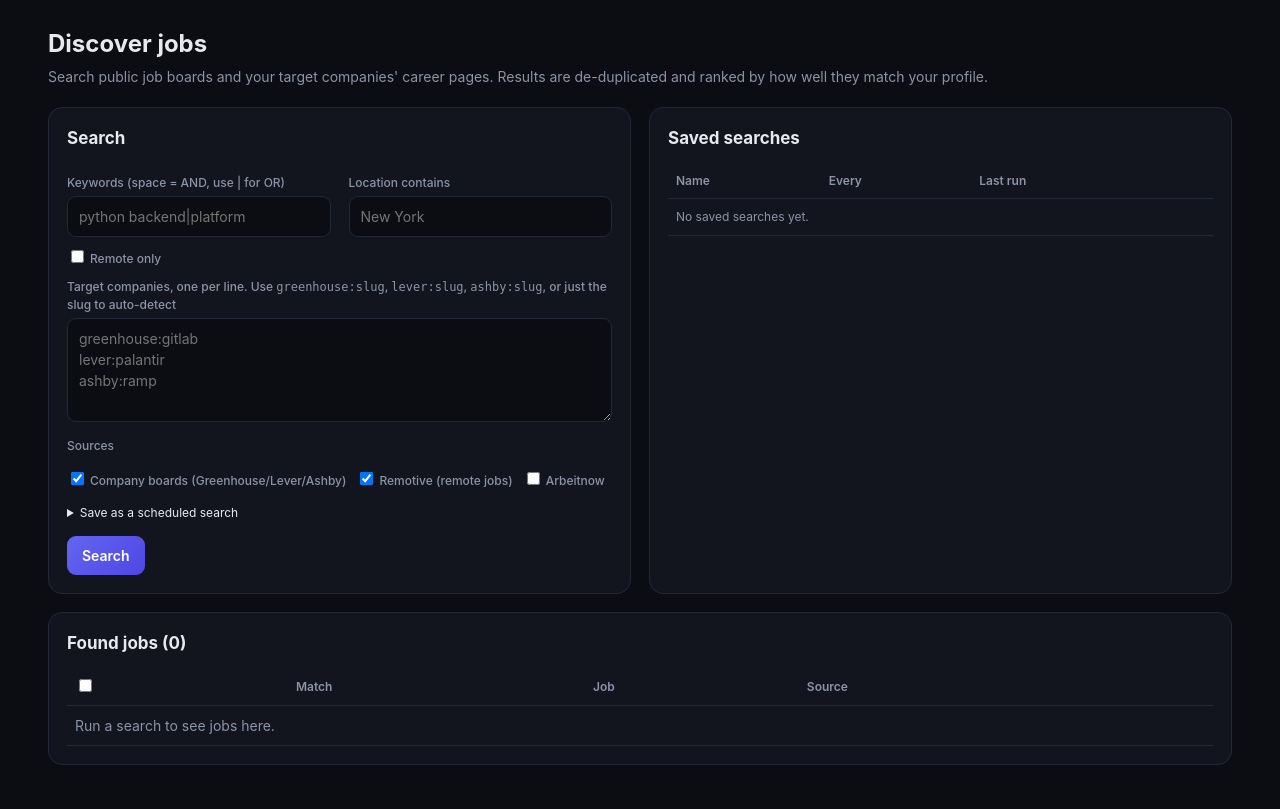
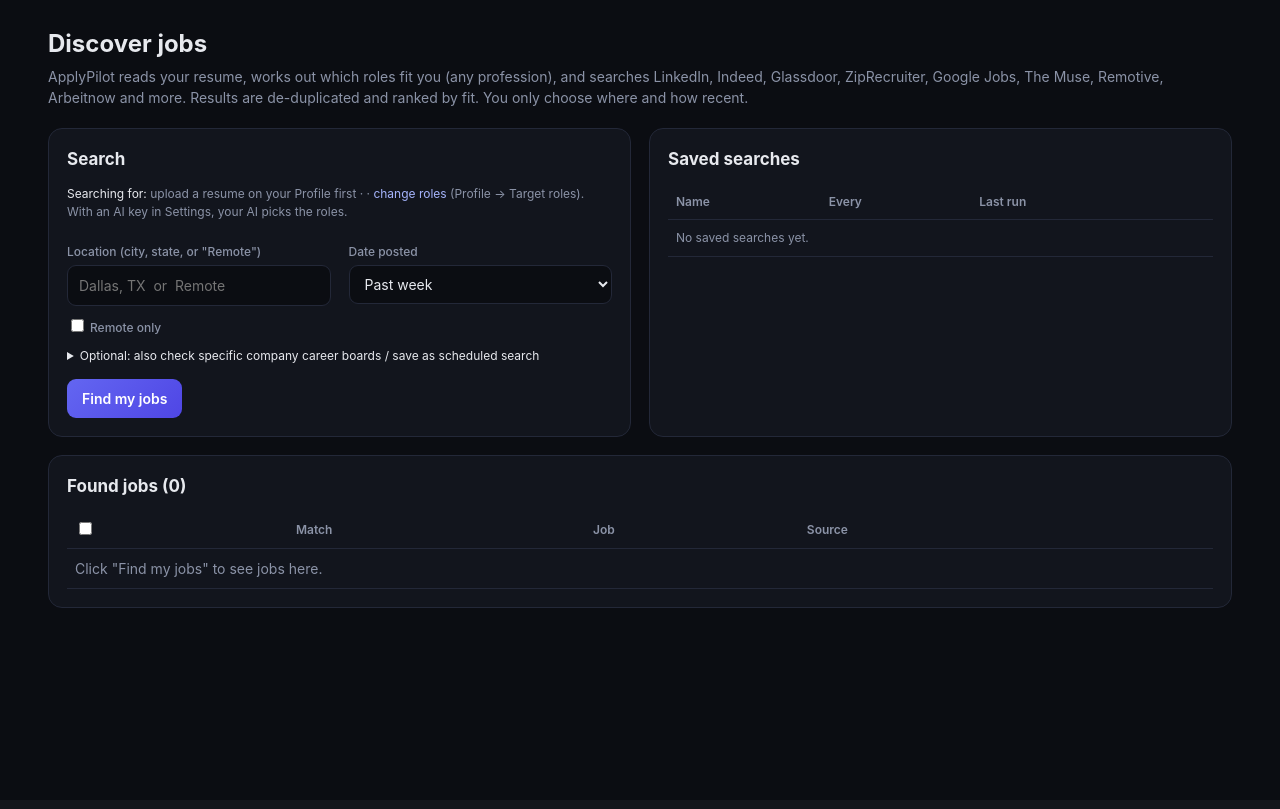
Before and after one commit to khajamujahid/autoapply-pilot, a FastAPI app: template app/templates/jobs.html in a window 1280 px wide. After the commit the page ends 608 px from the top, so only its background shows below. Run offline with FastAPI, Linux system fonts and the light colour scheme; the template is opened without the code that fills it, so the values that code supplies are empty; parts of the project's set-up code (start-up, migrations or seed data) failed here and were passed over.

Commit message:
v1.1.0 (2/6): answerer/worker save unknown questions; discover + questions pages

```diff
--- a/app/templates/jobs.html
+++ b/app/templates/jobs.html
@@ -1,20 +1,24 @@
 {% extends "base.html" %}{% block title %}Discover{% endblock %}{% block body %}
-<h1>Discover jobs</h1><p class="sub">Search public job boards and your target companies' career pages. Results are de-duplicated and ranked by how well they match your profile.</p>
-<div class="grid g2"><div class="card"><h2>Search</h2><form method="post" action="/jobs/search">
-<div class="grid g2"><div><label>Keywords (space = AND, use | for OR)</label><input name="keywords" placeholder="python backend|platform"></div>
-<div><label>Location contains</label><input name="location" placeholder="New York"></div></div>
+<h1>Discover jobs</h1><p class="sub">ApplyPilot reads your resume, works out which roles fit you (any profession), and searches LinkedIn, Indeed, Glassdoor, ZipRecruiter, Google Jobs, The Muse, Remotive, Arbeitnow and more. Results are de-duplicated and ranked by fit. You only choose where and how recent.</p>
+<div class="grid g2"><div class="card"><h2>Search</h2>
+<p class="small">Searching for: {% for r in sp.roles %}<span class="pill">{{ r }}</span> {% else %}<span class="muted">upload a resume on your Profile first</span>{% endfor %}
+<span class="muted">· {{ sp.seniority }} · <a href="/profile">change roles</a> (Profile → Target roles). With an AI key in Settings, your AI picks the roles.</span></p>
+<form method="post" action="/jobs/search">
+<div class="grid g2"><div><label>Location (city, state, or "Remote")</label><input name="location" placeholder="Dallas, TX  or  Remote"></div>
+<div><label>Date posted</label><select name="days"><option value="1">Past 24 hours</option><option value="3">Past 3 days</option><option value="7" selected>Past week</option><option value="14">Past 2 weeks</option><option value="30">Past month</option></select></div></div>
 <label><input type="checkbox" name="remote_only" value="true">Remote only</label>
-<label>Target companies, one per line. Use <code>greenhouse:slug</code>, <code>lever:slug</code>, <code>ashby:slug</code>, or just the slug to auto-detect</label>
-<textarea name="companies" rows="4" placeholder="greenhouse:gitlab&#10;lever:palantir&#10;ashby:ramp"></textarea>
-<label>Sources</label><div class="row"><label><input type="checkbox" name="sources" value="boards" checked>Company boards (Greenhouse/Lever/Ashby)</label>
-<label><input type="checkbox" name="sources" value="remotive" checked>Remotive (remote jobs)</label><label><input type="checkbox" name="sources" value="arbeitnow">Arbeitnow</label></div>
-<details style="margin-top:10px"><summary class="small">Save as a scheduled search</summary>
-<div class="grid g3"><div><label>Name</label><input name="save_name" placeholder="Backend NYC"></div>
+<details style="margin-top:10px"><summary class="small">Optional: also check specific company career boards / save as scheduled search</summary>
+<label>Target companies (<code>greenhouse:slug</code>, <code>lever:slug</code>, <code>ashby:slug</code>)</label>
+<textarea name="companies" rows="3" placeholder="greenhouse:gitlab&#10;lever:palantir"></textarea>
+<div class="grid g3"><div><label>Save as (name)</label><input name="save_name" placeholder="My daily search"></div>
 <div><label>Run every (hours, 0 = manual)</label><input name="every_hours" type="number" value="24" min="0"></div>
 <div><label>Auto-queue jobs scoring ≥ (0 = off)</label><input name="auto_queue_above" type="number" value="0" min="0" max="100"></div></div></details>
-<button class="btn" style="margin-top:14px">Search</button></form></div>
+<button class="btn" style="margin-top:14px">Find my jobs</button></form>
+{% if last %}<div class="small" style="margin-top:12px"><b>Last search</b> ({{ last.method }}; {{ last.where }}; past {{ last.days }}d) — roles: {{ last.roles|join(', ') }}
+<table class="small"><tr><th>Source</th><th>Fetched</th><th>Matched</th></tr>{% for k,v in last.raw.items() %}<tr><td>{{ k }}</td><td>{{ v }}</td><td>{{ last.kept.get(k,0) }}</td></tr>{% endfor %}</table></div>{% endif %}
+</div>
 <div class="card"><h2>Saved searches</h2><table class="small"><tr><th>Name</th><th>Every</th><th>Last run</th><th></th></tr>
-{% for ss in searches %}<tr><td><b>{{ ss.name }}</b><div class="muted">{{ ss.keywords }} {{ ss.companies.replace('\n',', ')[:60] }}</div></td><td>{{ ss.every_hours or 'manual' }}{{ 'h' if ss.every_hours }}</td>
+{% for ss in searches %}<tr><td><b>{{ ss.name }}</b><div class="muted">{{ ss.location or 'Anywhere' }}{{ ' · remote' if ss.remote_only }} · {{ ss.sources.replace('auto;','') }}</div></td><td>{{ ss.every_hours or 'manual' }}{{ 'h' if ss.every_hours }}</td>
 <td class="muted">{{ ss.last_run.strftime('%b %d %H:%M') if ss.last_run else 'never' }}</td>
 <td class="row"><form method="post" action="/jobs/saved/{{ ss.id }}/run"><button class="btn sec sm">Run now</button></form><form method="post" action="/jobs/saved/{{ ss.id }}/delete"><button class="btn sec sm">✕</button></form></td></tr>
 {% else %}<tr><td class="muted" colspan="4">No saved searches yet.</td></tr>{% endfor %}</table></div></div>
@@ -25,6 +29,6 @@
 <td><a href="/applications/{{ a.id }}"><b>{{ a.title }}</b></a><div class="small muted">{{ a.company }} · {{ a.location }}</div></td>
 <td class="small">{{ a.source }}{% if a.ats in ['greenhouse','lever','ashby','workday'] %} · <span class="pill">auto-apply</span>{% endif %}</td>
 <td><a class="btn sec sm" href="{{ a.url }}" target="_blank">View ↗</a></td></tr>
-{% else %}<tr><td colspan="5" class="muted">Run a search to see jobs here.</td></tr>{% endfor %}</tbody></table>
+{% else %}<tr><td colspan="5" class="muted">Click "Find my jobs" to see jobs here.</td></tr>{% endfor %}</tbody></table>
 {% if found %}<div class="row" style="margin-top:10px"><select name="action" style="max-width:220px"><option value="queue">Queue selected (tailor + apply)</option><option value="delete">Dismiss selected</option></select><button class="btn">Go</button></div>{% endif %}</form></div>
 {% endblock %}
```
Also changed, not shown: app/answerer.py (+9 -2 lines), app/templates/questions.html (added, +18 -0 lines), app/worker.py (+12 -1 lines).
